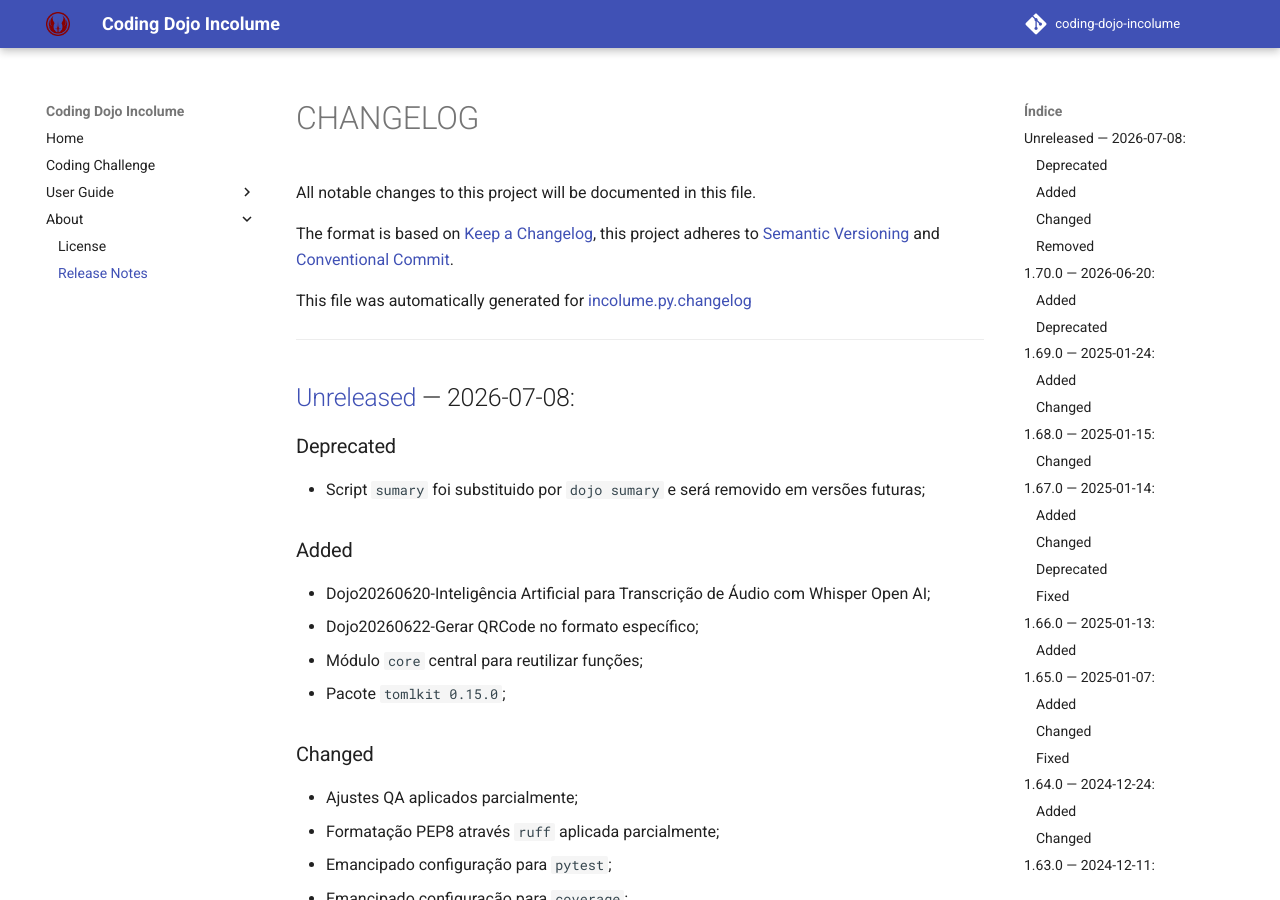
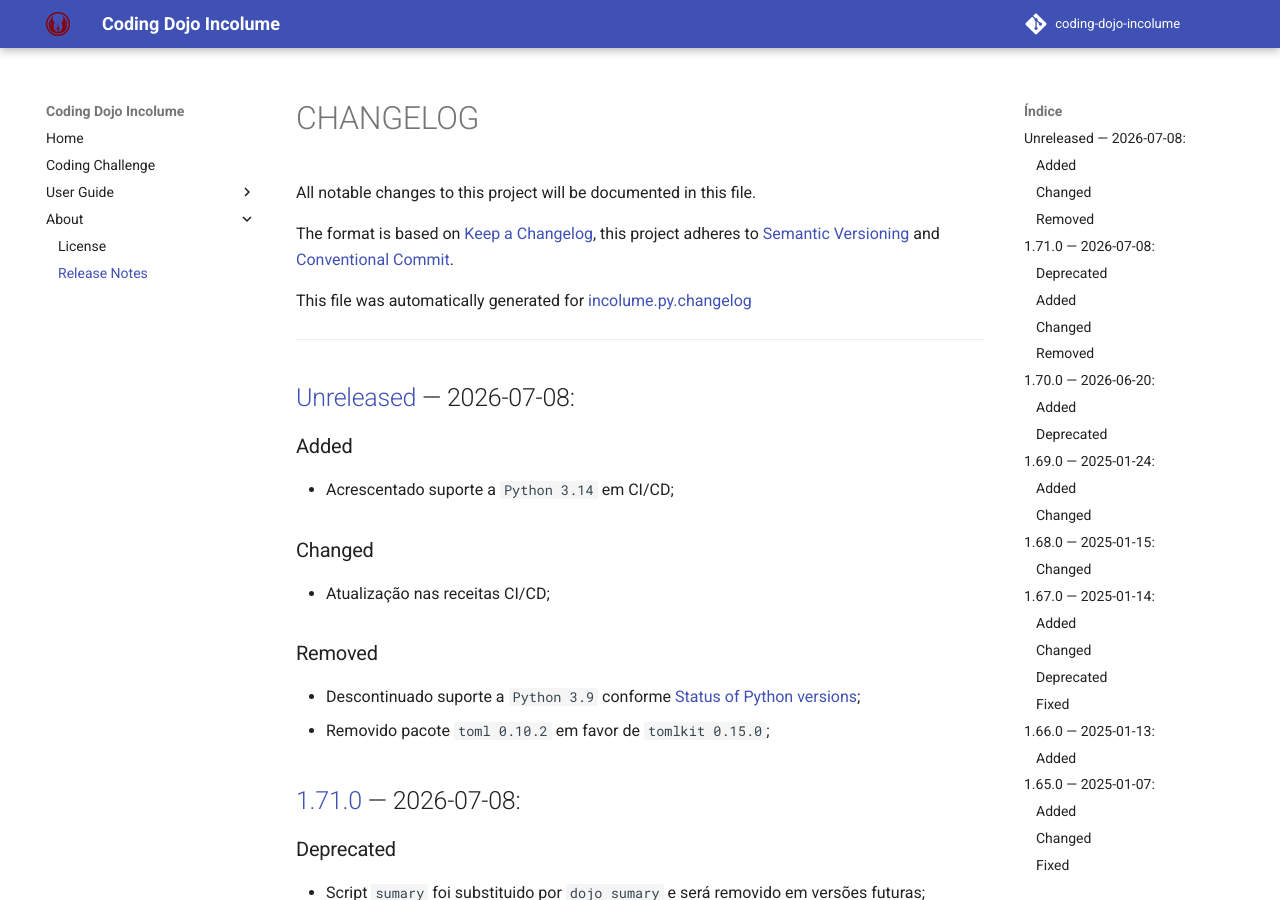
Before and after one commit to incolume-jedi/coding-dojo, an MkDocs documentation site: the page built from docs/about/CHANGELOG.md, in a window 1280 px wide and 900 px high. Built offline with MkDocs 1.6.1 and Material for MkDocs 9.7.7, drawn with Linux system fonts in a browser that asks for light colours; comment, search, counter and statistics services are not loaded.

Commit message:
build: coding-dojo-jedi 1.72.0a1

```diff
--- a/docs/about/CHANGELOG.md
+++ b/docs/about/CHANGELOG.md
@@ -11,6 +11,15 @@ This file was automatically generated for [incolume.py.changelog](https://github
 
 
 ## [Unreleased]	 &#8212; 	2026-07-08:
+### Added
+  - Acrescentado suporte a `Python 3.14` em CI/CD;
+### Changed
+  - Atualização nas receitas CI/CD;
+### Removed
+  - Descontinuado suporte a `Python 3.9` conforme [Status of Python versions](https://devguide.python.org/versions/#versions);
+  - Removido pacote `toml 0.10.2` em favor de `tomlkit 0.15.0`;
+
+## [1.71.0]	 &#8212; 	2026-07-08:
 ### Deprecated
   - Script `sumary` foi substituido por `dojo sumary` e será removido em versões futuras;
 ### Added
@@ -714,4 +723,5 @@ This file was automatically generated for [incolume.py.changelog](https://github
 [1.68.0]: https://github.com/incolume-jedi/coding-dojo/compare/1.67.0...1.68.0
 [1.69.0]: https://github.com/incolume-jedi/coding-dojo/compare/1.68.0...1.69.0
 [1.70.0]: https://github.com/incolume-jedi/coding-dojo/compare/1.69.0...1.70.0
-[Unreleased]: https://github.com/incolume-jedi/coding-dojo/compare/1.70.0...Unreleased
+[1.71.0]: https://github.com/incolume-jedi/coding-dojo/compare/1.70.0...1.71.0
+[Unreleased]: https://github.com/incolume-jedi/coding-dojo/compare/1.71.0...Unreleased
--- a/incolume/py/coding_dojo_jedi/version.txt
+++ b/incolume/py/coding_dojo_jedi/version.txt
@@ -1 +1 @@
-1.71.0
+1.72.0a1
--- a/pyproject.toml
+++ b/pyproject.toml
@@ -1,6 +1,6 @@
 [project]
 name = "coding-dojo-jedi"
-version = "1.71.0"
+version = "1.72.0a1"
 description = "códigos da guilda jedi incolume"
 authors = [
     { name = "Ricardo Brito", email = "brito@incolume.com.br" }
@@ -66,7 +66,7 @@ build-backend = "uv_build"
 "Bug Tracker" = "https://github.com/incolume-jedi/coding-dojo/-/issues"
 
 [tool.poetry]
-version = "1.71.0"
+version = "1.72.0a1"
 name = "coding-dojo-jedi"
 description = "códigos da guilda jedi incolume"
 authors = ["Ricardo Brito <brito@incolume.com.br>"]
```
Also changed, not shown: 1 other file.
